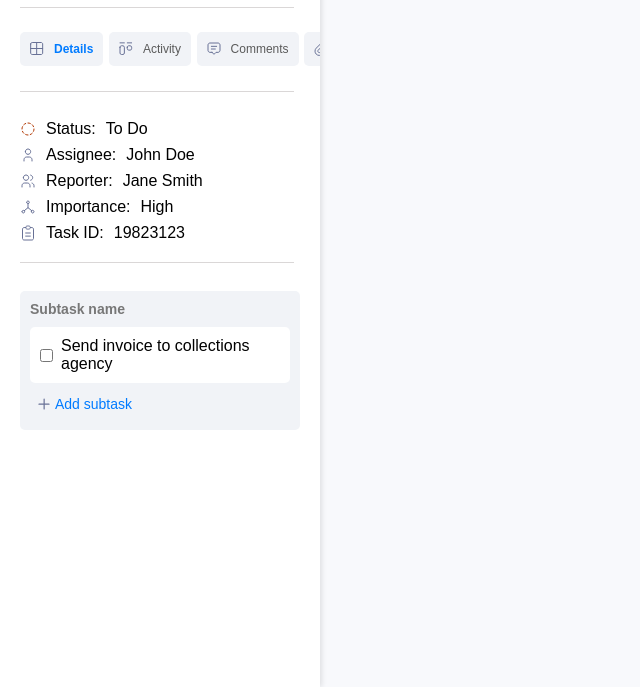
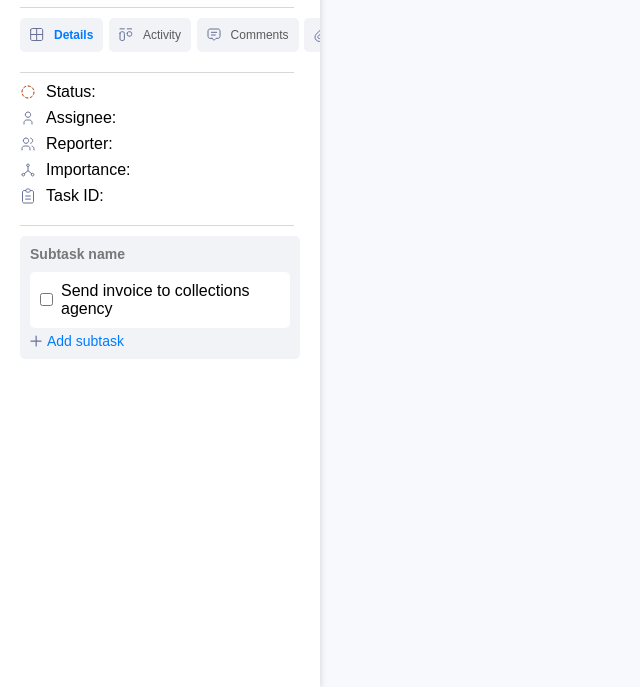
Before and after one commit to rubinaberisha/home_assignment, a plain HTML site: page index.html in a window 1280 px wide. Shown: the part 113-800 px from the top of the page, without its empty margins (0-640 px from the left). Drawn offline with Linux system fonts and the light colour scheme; no server answers.

Commit message:
review done

```diff
--- a/index.html
+++ b/index.html
@@ -25,11 +25,11 @@
 
         <div class="content active" id="details">
             <div class="task-info">
-                <div><img src="assets/icon-status.svg" alt="Status"> Status: <span id="status" class="info"></span></div>
-                <div><img src="assets/icon-assignee.svg" alt="Assignee"> Assignee: <span id="assignee" class="info"></span></div>
-                <div><img src="assets/icon-reporter.svg" alt="Reporter"> Reporter: <span id="reporter" class="info"></span></div>
-                <div><img src="assets/icon-importance.svg" alt="Importance"> Importance: <span id="importance" class="info"></span></div>
-                <div><img src="assets/icon-taskid.svg" alt="Task"> Task ID: <span id="task_id" class="info"></span></div>
+                <div class="added-class"><img src="assets/icon-status.svg" alt="Status"><div class="new-test"><span>Status:</span><span id="status" class="info"></span></div></div>
+                <div class="added-class"><img src="assets/icon-assignee.svg" alt="Assignee"><div class="new-test"><span>Assignee:</span><span id="assignee" class="info"></span></div></div>
+                <div class="added-class"><img src="assets/icon-reporter.svg" alt="Reporter"><div class="new-test"><span>Reporter:</span> <span id="reporter" class="info"></span></div></div>
+                <div class="added-class"><img src="assets/icon-importance.svg" alt="Importance"><div class="new-test"><span>Importance:</span> <span id="importance" class="info"></span></div></div>
+                <div class="added-class"><img src="assets/icon-taskid.svg" alt="Task"><div class="new-test"><span>Task ID:</span> <span id="task_id" class="info"></span></div></div>
             </div>
 
             <div class="line"></div>
--- a/script.js
+++ b/script.js
@@ -1,38 +1,39 @@
 document.addEventListener("DOMContentLoaded", () => {
-    const jsonData = [
-        {
-            "id": 1,
-            "status": "To Do",
-            "assignee": "John Doe",
-            "reporter": "Jane Smith",
-            "importance": "High",
-            "task_id": "19823123"
-        },
-        {
-            "id": 2,
-            "status": "Completed",
-            "assignee": "Alice Johnson",
-            "reporter": "Bob Brown",
-            "importance": "Medium",
-            "task_id": "19823191"
-        },
-        {
-            "id": 3,
-            "status": "In Progress",
-            "assignee": "Brian Griffin",
-            "reporter": "Peter Griffin",
-            "importance": "Very urgent",
-            "task_id": "19823190"
-        }
-    ];
+    // const jsonData = [
+    //     {
+    //         "id": 1,
+    //         "status": "To Do",
+    //         "assignee": "John Doe",
+    //         "reporter": "Jane Smith",
+    //         "importance": "High",
+    //         "task_id": "19823123"
+    //     },
+    //     {
+    //         "id": 2,
+    //         "status": "Completed",
+    //         "assignee": "Alice Johnson",
+    //         "reporter": "Bob Brown",
+    //         "importance": "Medium",
+    //         "task_id": "19823191"
+    //     },
+    //     {
+    //         "id": 3,
+    //         "status": "In Progress",
+    //         "assignee": "Brian Griffin",
+    //         "reporter": "Peter Griffin",
+    //         "importance": "Very urgent",
+    //         "task_id": "19823190"
+    //     }
+    // ];
 
-    // task details
-    const task = jsonData[0];
-    document.getElementById("status").innerText = task.status;
-    document.getElementById("assignee").innerText = task.assignee;
-    document.getElementById("reporter").innerText = task.reporter;
-    document.getElementById("importance").innerText = task.importance;
-    document.getElementById("task_id").innerText = task.task_id;
+    // // task details
+    // const task = jsonData[0];
+    // document.getElementById("status").innerText = task.status;
+    // document.getElementById("assignee").innerText = task.assignee;
+    // document.getElementById("reporter").innerText = task.reporter;
+    // document.getElementById("importance").innerText = task.importance;
+    // document.getElementById("task_id").innerText = task.task_id;
+
 
     // Tab switching
     document.querySelectorAll(".tab").forEach(tab => {
@@ -71,8 +72,8 @@ document.addEventListener("DOMContentLoaded", () => {
                 const li = document.createElement("li");
                 li.classList.add("subtask");
                 li.innerHTML = `
+                    <button class="delete-btn"><img class="delete" src="assets/icon-delete.svg" alt="Delete"></button>
                     <span>${subtaskText}</span>
-                    <button class="delete-btn"><img class="delete" src="assets/icon-delete.svg" alt="Delete">Delete</button>
                 `;
                 subtaskList.appendChild(li);
 
@@ -90,3 +91,21 @@ document.addEventListener("DOMContentLoaded", () => {
         });
     });
 });
+
+
+document.addEventListener("DOMContentLoaded", () => {
+    fetch("https://gist.githubusercontent.com/suhejbmorina99/1a10af1bba3e38435350fc73e55cfff0/raw/imbus-board.json")
+        .then(response => response.json())
+        .then(data => {
+            // Assuming you want to display the first task
+            const task = data[0];
+
+            // Update the HTML elements with JSON values
+            document.getElementById("status").innerText = task.status;
+            document.getElementById("assignee").innerText = task.assignee;
+            document.getElementById("reporter").innerText = task.reporter;
+            document.getElementById("importance").innerText = task.importance;
+            document.getElementById("task_id").innerText = task.task_id;
+        })
+        .catch(error => console.error("Error fetching data:", error));
+});
--- a/styles.css
+++ b/styles.css
@@ -48,11 +48,12 @@ body {
     font-size: 16px;
     color: #5a5a5a;
     cursor: pointer;
-    margin-top: 5%;
-    margin-bottom: 2%;
+    /* margin-top: 5%;
+    margin-bottom: 2%; */
     margin-right: 2%;
     border-radius: 5px;
     font-size: 12px;
+    text-decoration: none !important;
 }
 .tab i {
     color: #a0a0a0;
@@ -67,7 +68,7 @@ body {
 
 .content {
     display: none;
-    margin-top: 10%;
+    /* margin-top: 10%; */
     padding-bottom: 20%;
 }
 .content.active {
@@ -77,7 +78,7 @@ body {
 .task-info {
     margin-bottom: 20px;
 }
-.task-info div {
+.task-info .added-class {
     display: flex;
     align-items: center;
     gap: 10px;
@@ -86,12 +87,26 @@ body {
 .task-info i {
     color: #007bff;
 }
+.new-test{
+    display: flex;
+    justify-content: space-between;
+    width: 200px;
+}
 
+.new-test span:first-child {
+    text-align: left;
+    flex: 1;
+}
+
+.new-test .info {
+    text-align: left;
+    flex: 1;
+}
 .subtasks {
     background: #f1f3f7;
     padding: 10px;
     border-radius: 5px;
-    margin-top: 10%;
+    /* margin-top: 10%; */
 }
 
 h4 {
@@ -109,8 +124,8 @@ h4 {
     margin-bottom: 5px;
 }
 button {
-    width: 100%;
-    padding: 8px;
+    /* width: 100%; */
+    /* padding: 8px; */
     background: transparent;
     border: none;
     color: #007bff;
```
